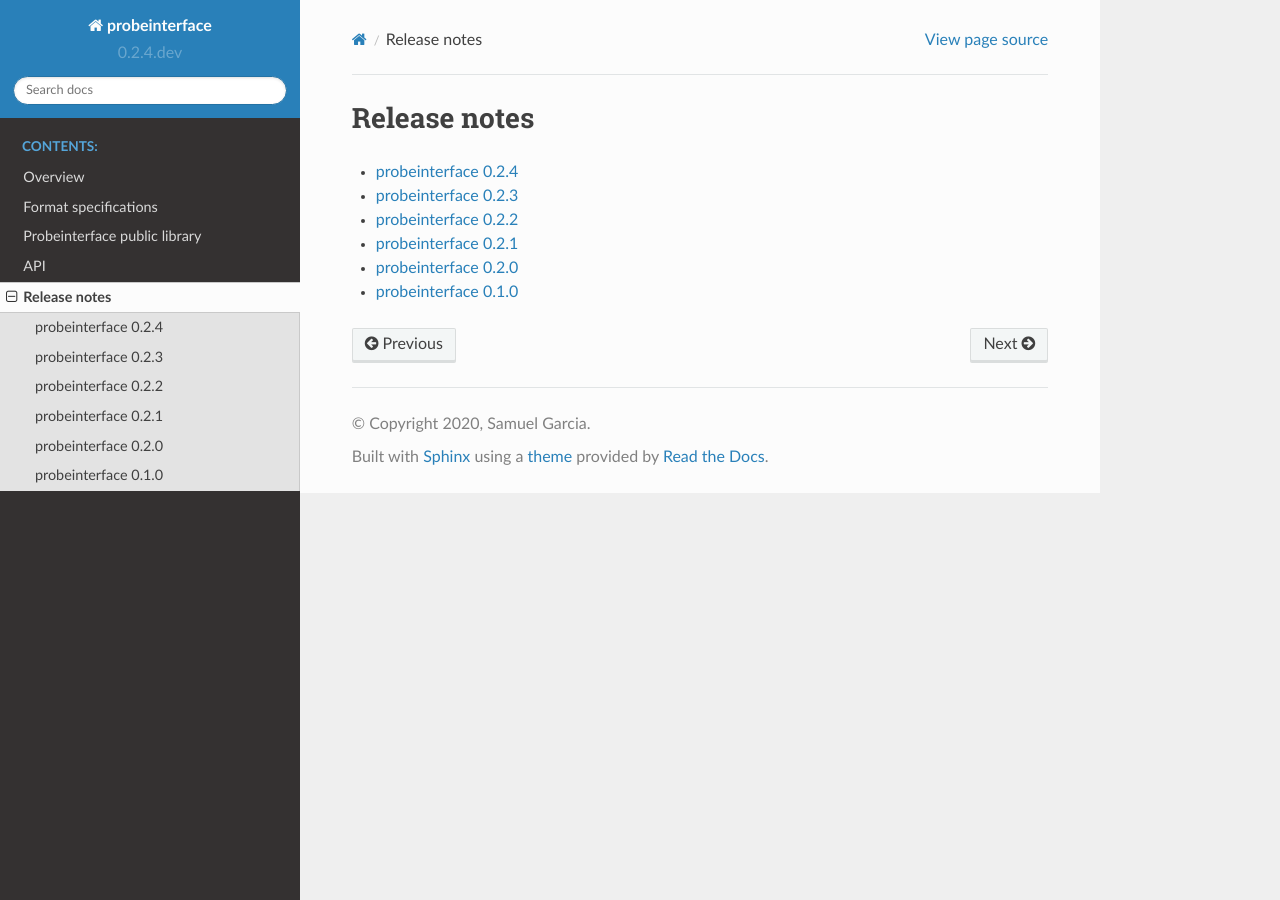
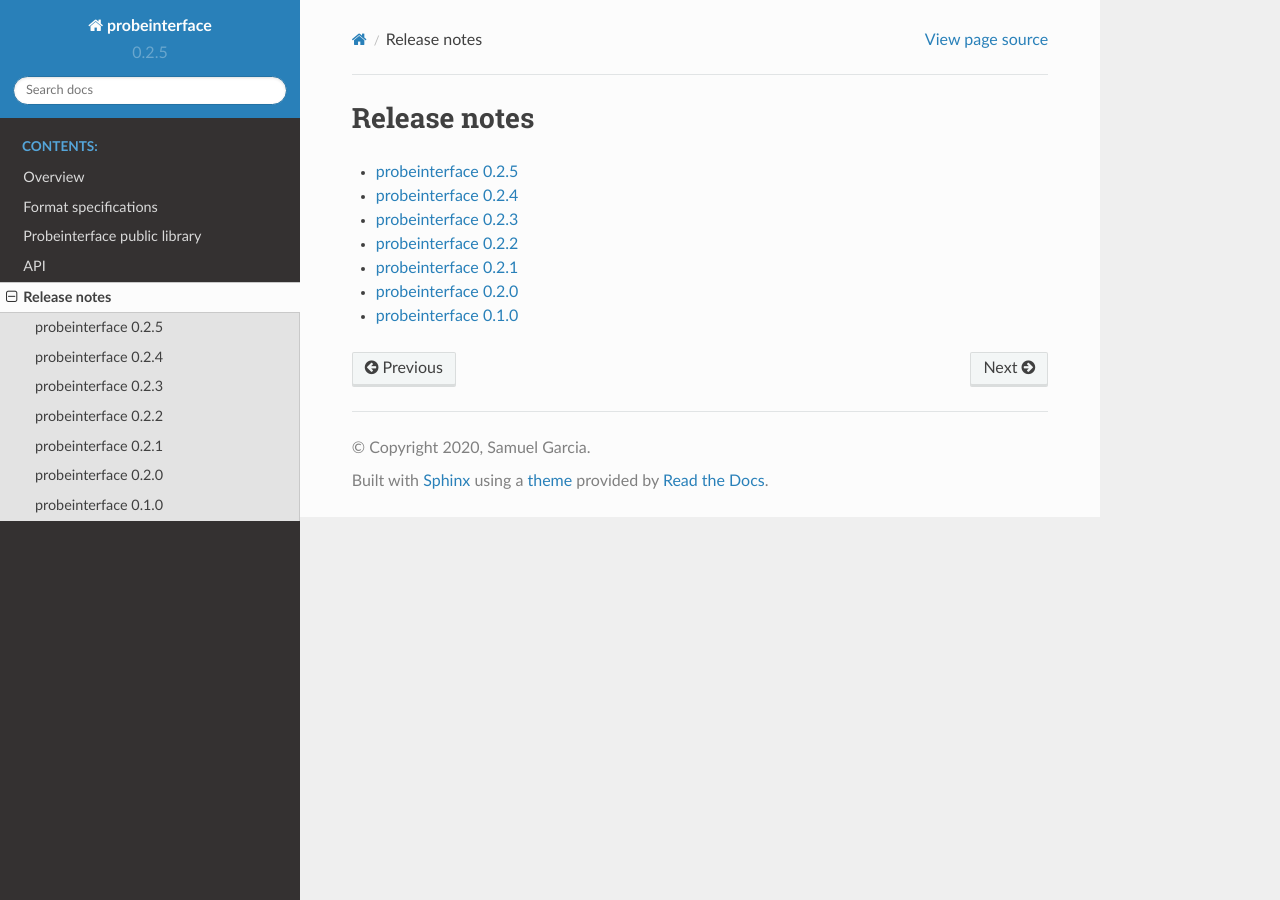
Before and after one commit to SpikeInterface/probeinterface, a Sphinx documentation site: the page built from doc/release_notes.rst, in a window 1280 px wide. Built offline with Sphinx 7.4.7 and the Read the Docs theme 2.0.0, drawn with Linux system fonts in a browser that asks for light colours; pages that are not in the unit, such as notebooks, are missing from menus.

Commit message:
Prepare release 0.2.5

```diff
--- a/doc/release_notes.rst
+++ b/doc/release_notes.rst
@@ -6,6 +6,7 @@ Release notes
 .. toctree::
    :maxdepth: 1
 
+   releases/0.2.5.rst
    releases/0.2.4.rst
    releases/0.2.3.rst
    releases/0.2.2.rst
--- a/probeinterface/version.py
+++ b/probeinterface/version.py
@@ -1 +1 @@
-version = '0.2.4.dev'
+version = '0.2.5'
```
Also changed, not shown: doc/releases/0.2.5.rst (added, +7 -0 lines).
